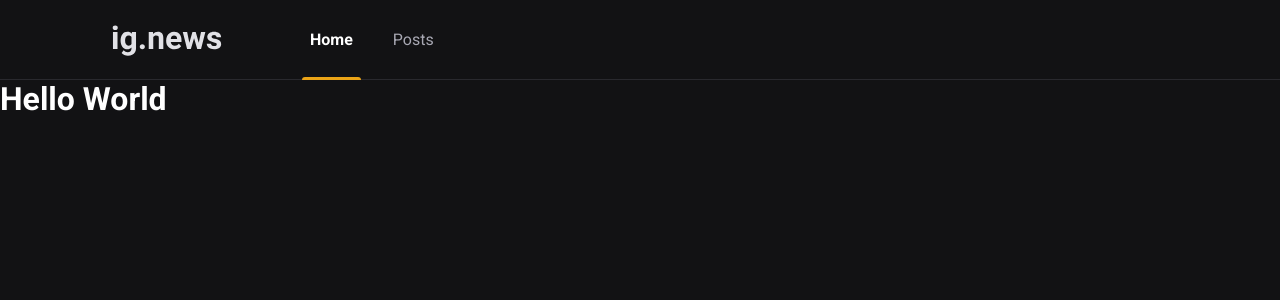
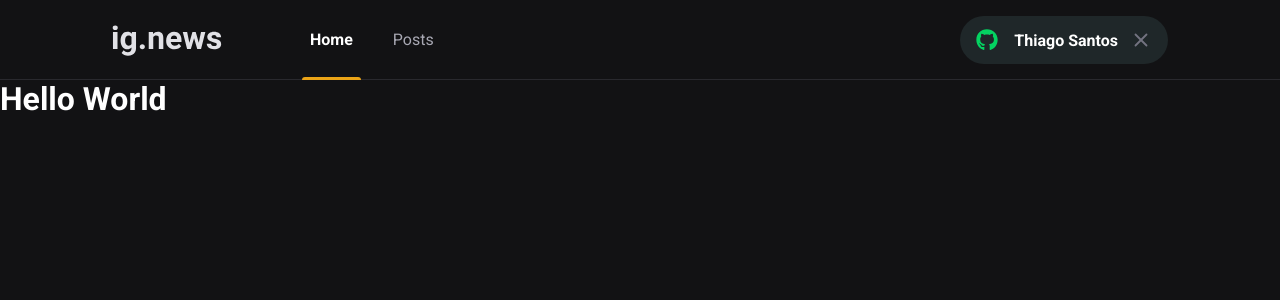
Before and after one commit to userthiago/ignews, a Next.js app: page / in a window 1280 px wide. Shown: the top 300 px of the page. Built offline with nearby package versions, Linux system fonts and the light colour scheme.

Commit message:
feat: Adicionando o componente SignInButton.

```diff
--- a/package.json
+++ b/package.json
@@ -12,6 +12,7 @@
     "next": "^11.1.2",
     "react": "17.0.2",
     "react-dom": "17.0.2",
+    "react-icons": "^4.2.0",
     "sass": "^1.39.0"
   },
   "devDependencies": {
--- a/src/components/Header/index.tsx
+++ b/src/components/Header/index.tsx
@@ -1,5 +1,7 @@
 import React from 'react';
 import Link from 'next/link';
+
+import { SignInButton } from '../SignInButton';
 
 import styles from './styles.module.scss';
 
@@ -16,6 +18,7 @@
             <a>Posts</a>
           </Link>
         </nav>
+        <SignInButton />
       </div>
     </header>
   );
--- a/src/components/Header/styles.module.scss
+++ b/src/components/Header/styles.module.scss
@@ -1,6 +1,6 @@
 .headerContainer {
   height: 5rem;
-  border-bottom: 1px solid var(--gray-800);
+  border-bottom: 1px solid var(--gray-700);
 }
 
 .headerContent {
@@ -25,7 +25,7 @@
 
       color: var(--gray-300);
       line-height: 5rem;
-      transition: color 0.4s ease-in-out;
+      transition: color 0.2s ease;
 
       &:hover {
         color: var(--white);
@@ -54,4 +54,8 @@
       }
     }
   }
+
+  > button {
+    margin-left: auto;
+  }
 }
--- /dev/null
+++ b/src/components/SignInButton/index.tsx
@@ -0,0 +1,26 @@
+import React from 'react';
+import { FaGithub } from 'react-icons/fa';
+import { FiX } from 'react-icons/fi';
+
+import styles from './styles.module.scss';
+
+export const SignInButton: React.FC = () => {
+  const isUserLoggedIn = true;
+
+  if(isUserLoggedIn) {
+    return (
+      <button className={styles.signInButton} type="button">
+        <FaGithub color="#04d361" />
+        Thiago Santos
+        <FiX color="#737380" className={styles.closeIcon} />
+      </button>
+    );
+  }
+
+  return (
+    <button className={styles.signInButton} type="button">
+      <FaGithub color="#EBA417" />
+      Sign in with Github
+    </button>
+  );
+}
--- /dev/null
+++ b/src/components/SignInButton/styles.module.scss
@@ -0,0 +1,32 @@
+.signInButton {
+  display: flex;
+  align-items: center;
+
+  background: var(--gray-800);
+  height: 3rem;
+  padding: 0.75rem 1rem;
+  border: 0;
+  border-radius: 3rem;
+  transition: filter 0.2s ease;
+
+  color: var(--white);
+  font-size: 1rem;
+  font-weight: 700;
+
+  &:hover {
+    filter: brightness(0.8);
+  }
+
+  svg {
+    height: 1.375rem;
+    width: 1.375rem;
+
+    &:first-child {
+      margin-right: 1rem;
+    }
+
+    &.closeIcon {
+      margin-left: 0.75rem;
+    }
+  }
+}
--- a/src/styles/global.scss
+++ b/src/styles/global.scss
@@ -22,7 +22,8 @@
 
   --gray-100: #e1e1e6;
   --gray-300: #a8a8b3;
-  --gray-800: #29292e;
+  --gray-700: #29292e;
+  --gray-800: #1F2729;
   --gray-900: #121214;
 
   --cyan: #61dafb;
```
Also changed, not shown: 1 other file (tests, documents, lock files or other folders).
